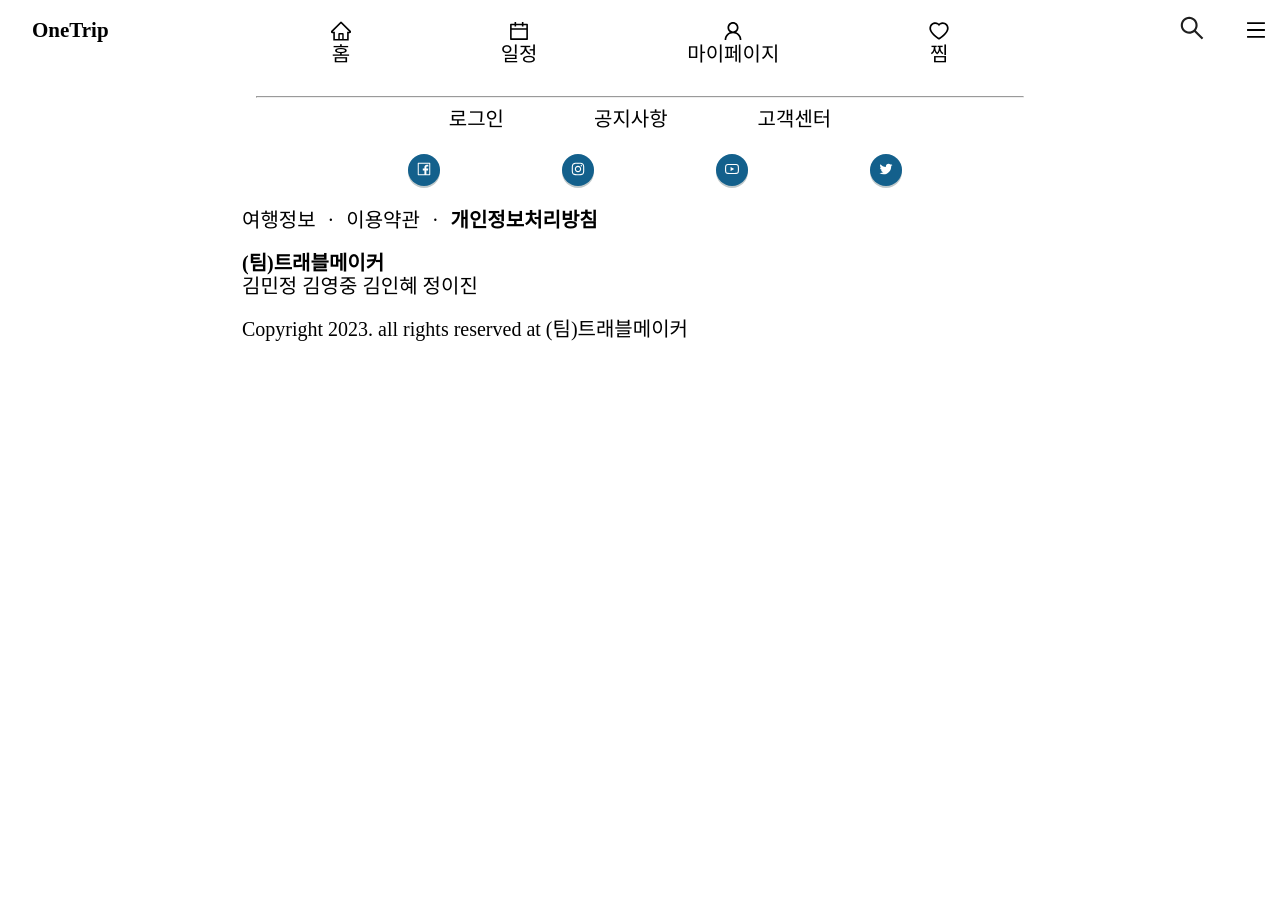
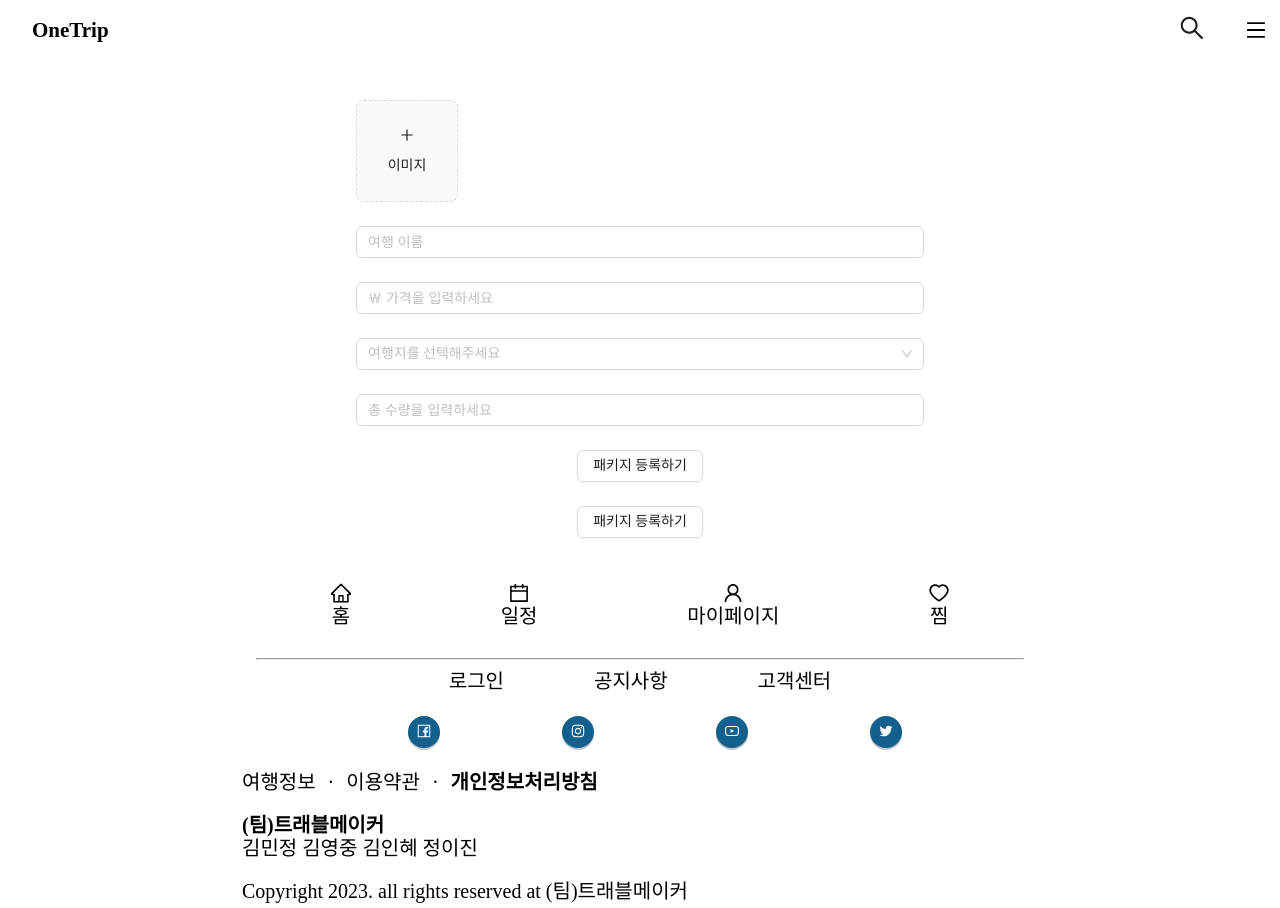
Before and after one commit to ejin1018/OneTrip, a React (Create React App) app: page /create in a window 1280 px wide. Before the commit the page ends 800 px from the top, so only its background shows below. Built offline with nearby package versions, Linux system fonts and the light colour scheme; a web font is replaced by a local one.

Commit message:
CreatePage생성

```diff
--- a/src/App.js
+++ b/src/App.js
@@ -6,6 +6,7 @@ import Main from './components/Main';
 import './App.scss';
 import "antd/dist/reset.css"
 import { ConfigProvider } from 'antd';
+import Create from './components/Create';
 // import Login from "./components/Login";
 
 function App() {
@@ -19,6 +20,7 @@ function App() {
         <Header />
         <Routes>
           <Route path='/' element={<Main />} />
+          <Route path='/create' element={<Create />} />
         </Routes>
         <Nav/>
         <Footer />
--- /dev/null
+++ b/src/components/Create.jsx
@@ -0,0 +1,95 @@
+import { PlusOutlined } from "@ant-design/icons";
+import { Button, Cascader, DatePicker, Form, Input, InputNumber, Select, Switch, TreeSelect, Upload } from "antd";
+import "./Create.scss";
+
+const Create = () => {
+  const { RangePicker } = DatePicker;
+  const { TextArea } = Input;
+
+  return (
+    <>
+      <Form className="FormWrap">
+        <Form.Item valuePropName="fileList">
+          <Upload action="/upload.do" listType="picture-card">
+            <div>
+              <PlusOutlined />
+              <div
+                style={{
+                  marginTop: 8,
+                }}
+              >
+                이미지
+              </div>
+            </div>
+          </Upload>
+        </Form.Item>
+        <Form.Item>
+          <Input placeholder="여행 이름" />
+        </Form.Item>
+        <Form.Item>
+          <InputNumber placeholder="￦ 가격을 입력하세요" />
+        </Form.Item>
+        <Form.Item>
+          <Cascader
+            placeholder="여행지를 선택해주세요"
+            style={{ textAlign: "left" }}
+            options={[
+              {
+                value: "국내",
+                label: "국내",
+                children: [
+                  {
+                    value: "부산",
+                    label: "부산",
+                  },
+                  {
+                    value: "서울",
+                    label: "서울",
+                  },
+                  {
+                    value: "인천",
+                    label: "인천",
+                  },
+                ],
+              },
+              {
+                value: "해외",
+                label: "해외",
+                children: [
+                  {
+                    value: "일본",
+                    label: "일본",
+                  },
+                  {
+                    value: "중국",
+                    label: "중국",
+                  },
+                  {
+                    value: "미국",
+                    label: "미국",
+                  },
+                ],
+              },
+            ]}
+          />
+        </Form.Item>
+
+        <Form.Item>
+          <InputNumber placeholder="총 수량을 입력하세요" />
+        </Form.Item>
+
+
+        <div className="submit">
+          <Form.Item>
+            <Button>패키지 등록하기</Button>
+          </Form.Item>
+          <Form.Item>
+            <Button>패키지 등록하기</Button>
+          </Form.Item>
+        </div>
+      </Form>
+    </>
+  );
+};
+
+export default Create;
--- /dev/null
+++ b/src/components/Create.scss
@@ -0,0 +1,7 @@
+.FormWrap{
+    margin-top: 100px;
+    padding: 0 100px;
+}
+.ant-input-number, .ant-input-number-in-form-item {
+    width: 100%;
+}
```
